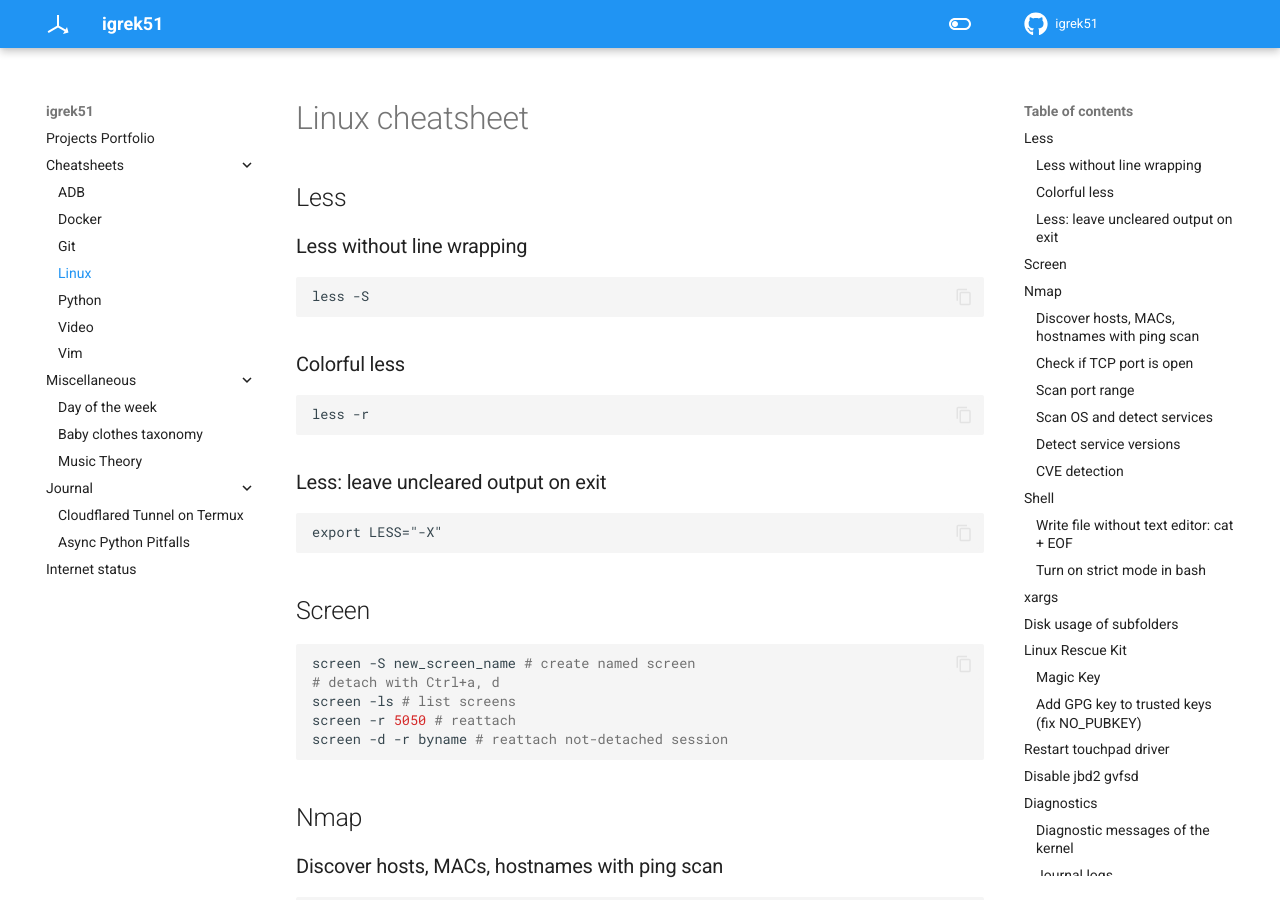
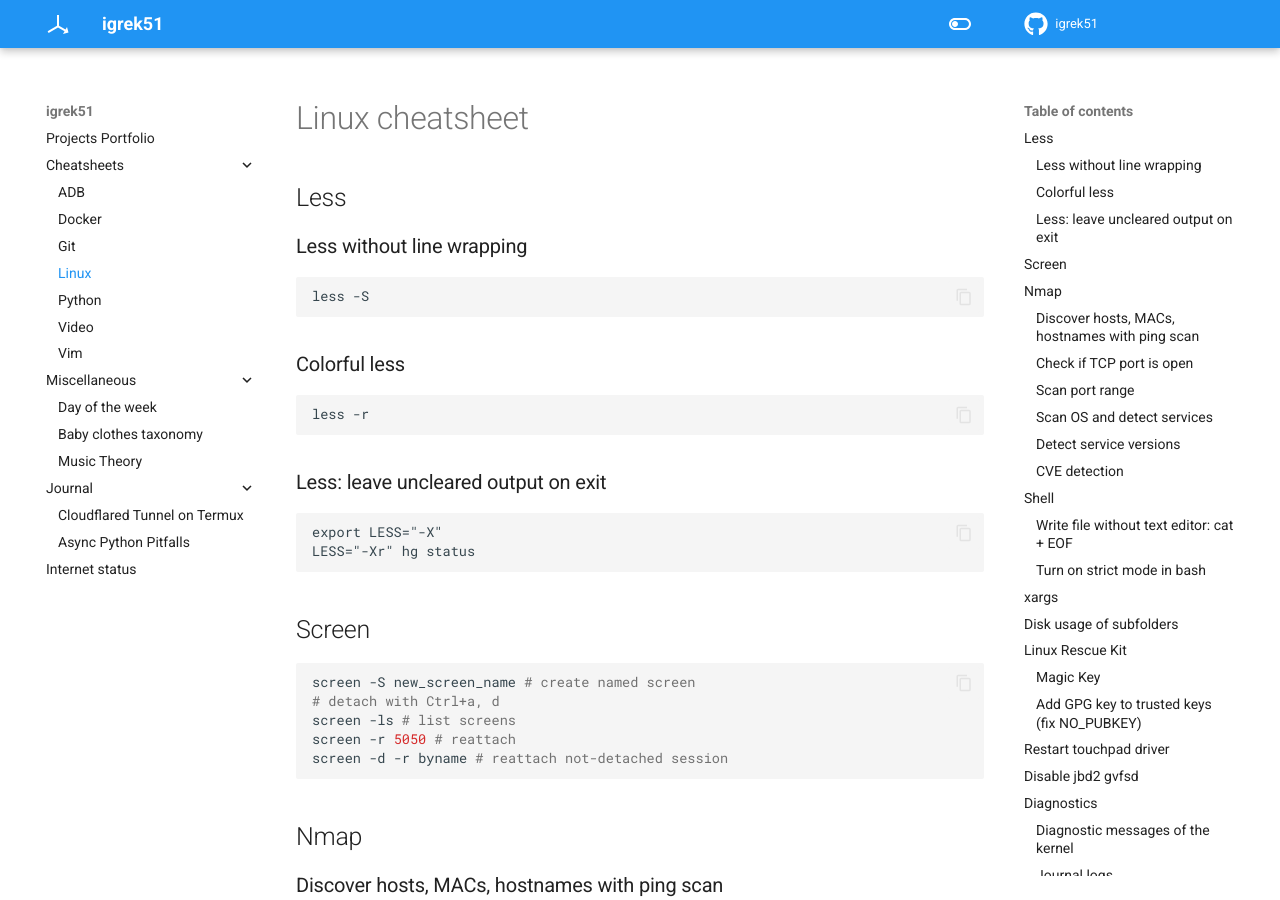
Before and after one commit to igrek51/igrek51.github.io, an MkDocs documentation site: the page built from docs/cheatsheet/linux.md, in a window 1280 px wide and 900 px high. Built offline with MkDocs 1.6.1 and Material for MkDocs 9.7.7, drawn with Linux system fonts in a browser that asks for light colours.

Commit message:
docs: leave uncleared output on exit

````diff
--- a/docs/cheatsheet/linux.md
+++ b/docs/cheatsheet/linux.md
@@ -12,6 +12,7 @@ less -r
 ### Less: leave uncleared output on exit
 ```
 export LESS="-X"
+LESS="-Xr" hg status
 ```
 
 ## Screen
````
